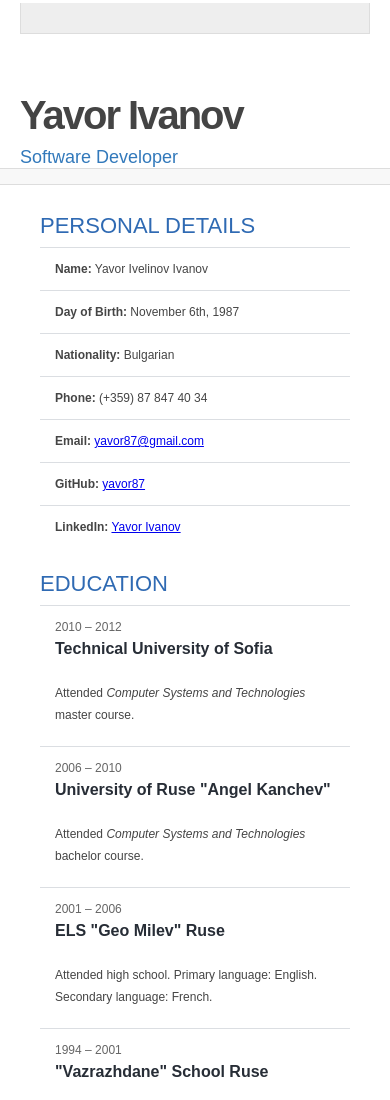
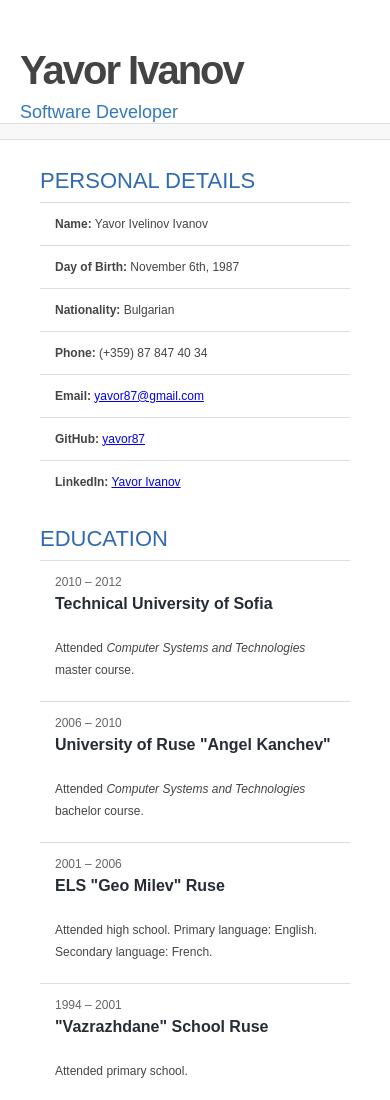
Before and after one commit to yavor87/yavor87.github.io, a plain HTML site: page index.html in a window 390 px wide. Shown: the top 1100 px of the page. Drawn offline with Linux system fonts and the light colour scheme.

Commit message:
Removed one pseudo element from header in mobile css

```diff
--- a/css/main.css
+++ b/css/main.css
@@ -239,6 +239,9 @@ footer::before {
     .cv-item-time {
         float: none;
     }
+    body > header::before {
+        display: none;
+    }
 }
 
 @media print,
```
